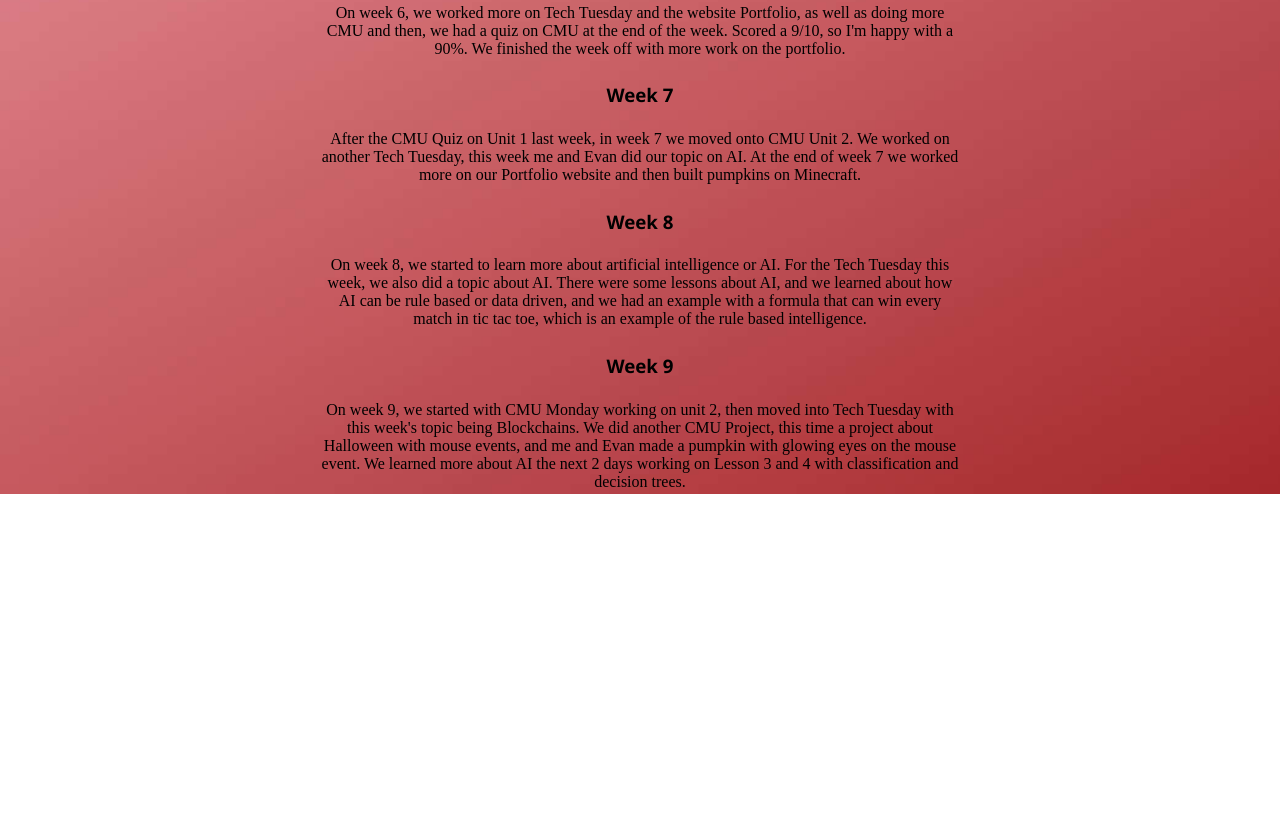
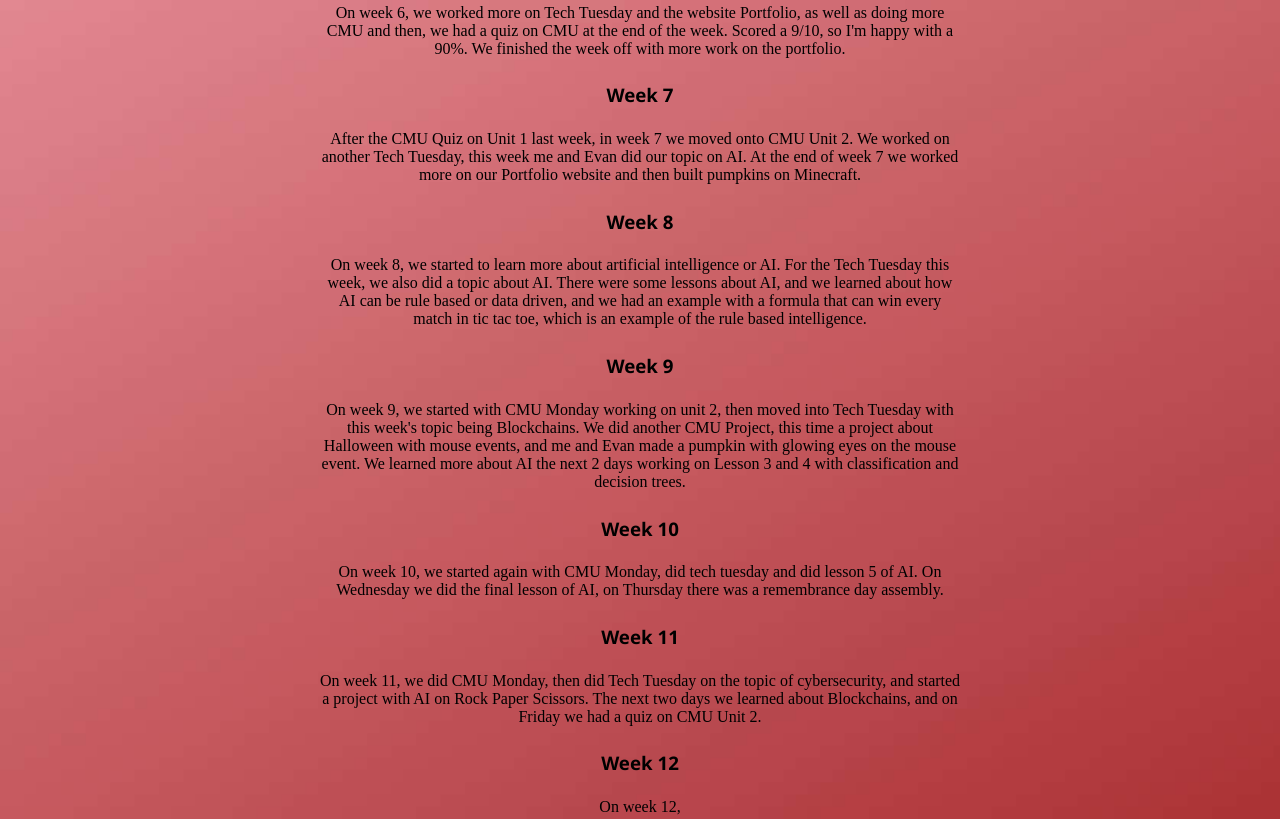
Before and after one commit to ASH-ICS/rst-portfolio-websites-Anthonywang2, a plain HTML site: page weeklyjournal.html in a window 1280 px wide. Shown: the part 834-1653 px from the top of the page. Before the commit the page ends 1328 px from the top, so only its background shows below. Drawn offline with Linux system fonts and the light colour scheme.

Commit message:
updated weekly journal

```diff
--- a/weeklyjournal.html
+++ b/weeklyjournal.html
@@ -165,5 +165,34 @@
         <td><center>On week 9, we started with CMU Monday working on unit 2, then moved into Tech Tuesday with this week's topic being Blockchains. We did another CMU Project, this time a project about Halloween with mouse events, and me and Evan made a pumpkin with glowing eyes on the mouse event. We learned more about AI the next 2 days working on Lesson 3 and 4 with classification and decision trees. </center></td>
       </tr>
     </table>
+
+    <table style="width:650px">
+      <tr>
+        <th><h3 style="font-family:'Segoe UI', Tahoma, Geneva, Verdana, sans-serif;">Week 10</h3></th>
+      </tr>
+      <tr>
+        <td><center>On week 10, we started again with CMU Monday, did tech tuesday and did lesson 5 of AI. On Wednesday we did the final lesson of AI, on Thursday there was a remembrance day assembly.</center></td>
+      </tr>
+    </table>
+
+    <table style="width:650px">
+      <tr>
+        <th><h3 style="font-family:'Segoe UI', Tahoma, Geneva, Verdana, sans-serif;">Week 11</h3></th>
+      </tr>
+      <tr>
+        <td><center>On week 11, we did CMU Monday, then did Tech Tuesday on the topic of cybersecurity, and started a project with AI on Rock Paper Scissors. The next two days we learned about Blockchains, and on Friday we had a quiz on CMU Unit 2.</center></td>
+      </tr>
+    </table>
+
+    <table style="width:650px">
+      <tr>
+        <th><h3 style="font-family:'Segoe UI', Tahoma, Geneva, Verdana, sans-serif;">Week 12</h3></th>
+      </tr>
+      <tr>
+        <td><center>On week 12, </center></td>
+      </tr>
+    </table>
+
+
   </center>
 </head>
```
